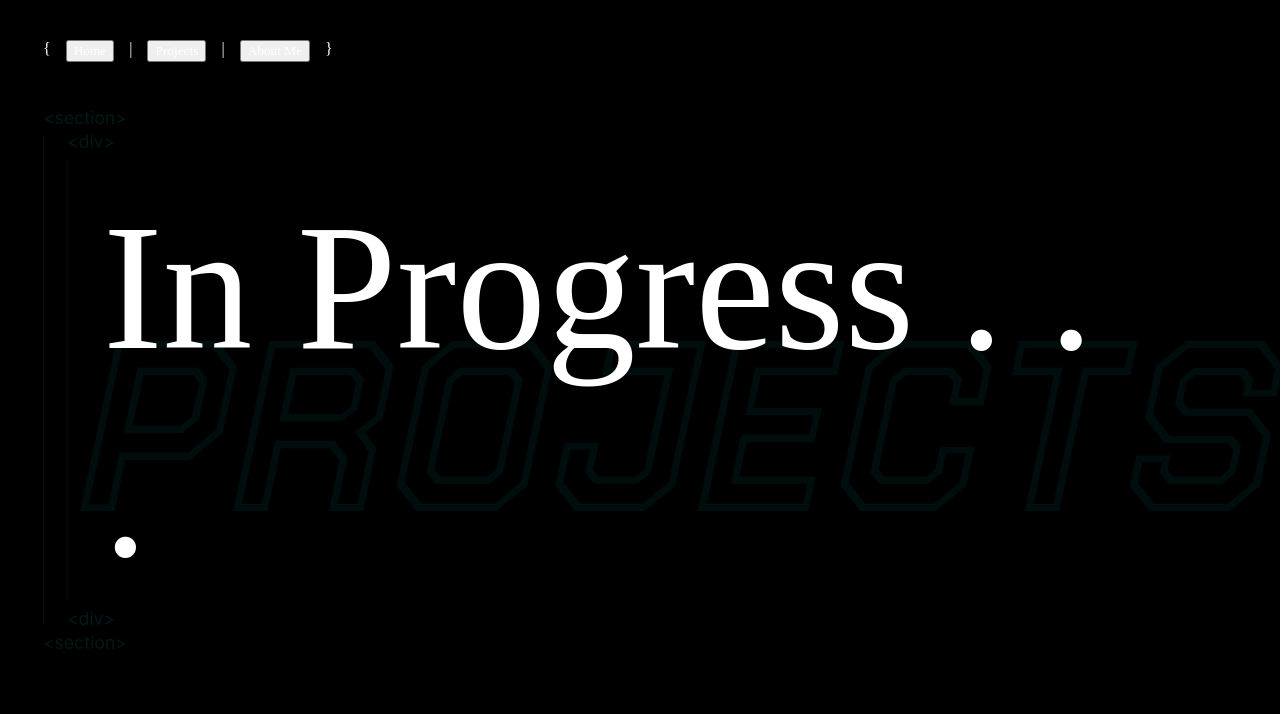
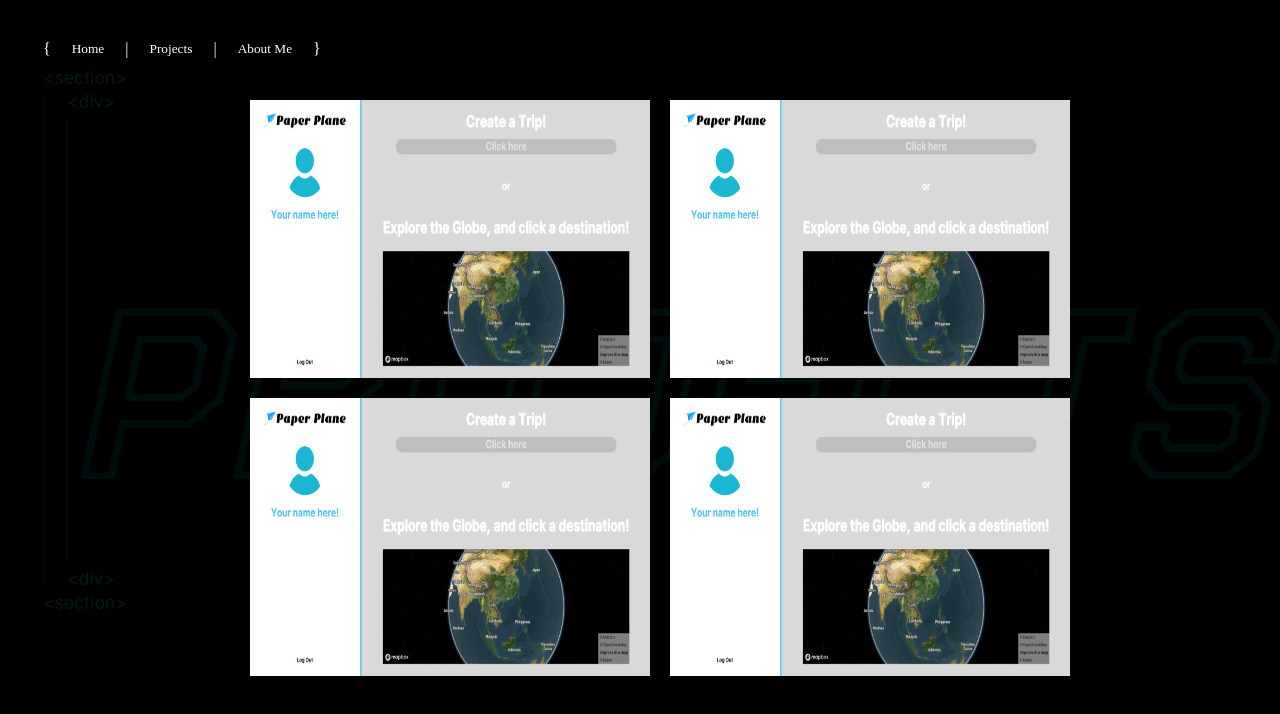
Before and after one commit to BlazinSamurai/portfolio, a React (Vite) app: page / in a window 1280 px wide. Both pictures are taken after a click on the button "Projects". Shown: the top 714 px of the page. Built offline with nearby package versions, Linux system fonts and the light colour scheme.

Commit message:
Basic animation for projects, finsihed.

```diff
--- a/src/components/App/App.jsx
+++ b/src/components/App/App.jsx
@@ -22,10 +22,7 @@ function App() {
 
   return (
     <div className="page">
-      <div className="page__content">
-        {/* <Home setActiveSection={setActiveSection} /> */}
-        {renderSection()}
-      </div>
+      <div className="page__content">{renderSection()}</div>
     </div>
   );
 }
--- a/src/components/BackgroundWithLayout/BackgroundWithLayout.css
+++ b/src/components/BackgroundWithLayout/BackgroundWithLayout.css
@@ -23,6 +23,8 @@ p {
   width: 100%;
   height: 100%;
   overflow: clip;
+  position: fixed;
+  top: 60px;
 }
 
 .bckgnd-layout__image {
@@ -35,11 +37,12 @@ p {
   opacity: 5%;
   width: 90%;
   position: absolute;
-  top: 35%;
+  top: 25%;
   left: 40px;
   font-size: 19vw;
 }
 
+/* Home Section Styles */
 .bckgnd-layout__main-content {
   width: 90%;
   position: absolute;
@@ -86,3 +89,64 @@ p {
   display: flex;
   opacity: 20%;
 }
+
+/* Project Section Styles */
+.bckgnd-layout__projects {
+  display: flex;
+  flex-direction: row;
+  flex-wrap: wrap;
+  justify-content: center;
+  width: 100%;
+  height: 80%;
+  padding: 0;
+  gap: 20px;
+  list-style: none;
+  position: absolute;
+  top: -100px;
+  left: 20px;
+}
+
+.bckgnd-layout__project {
+  color: #fff;
+  width: 400px;
+  height: 278px;
+  /* border: 1px solid #00ffff; */
+  overflow: hidden;
+  cursor: pointer;
+}
+
+.bckgnd-layout__project-img-cont {
+  width: 100%;
+  height: 100%;
+}
+
+.bckgnd-layout__project-img {
+  width: 100%;
+  height: 100%;
+  z-index: 2;
+  transition: transform 1s ease-in-out;
+}
+
+.bckgnd-layout__project-content {
+  color: #fff;
+  width: 100%;
+  display: flex;
+  flex-direction: column;
+  justify-content: center;
+  align-items: center;
+  padding: 10px;
+  box-sizing: border-box;
+  opacity: 0;
+  z-index: 1;
+  transition: transform 2s ease-in-out;
+  transition: opacity 1.5s ease-in-out;
+}
+
+.bckgnd-layout__project:hover .bckgnd-layout__project-img {
+  transform: scaleY(0.5) translate(0, -50%);
+}
+
+.bckgnd-layout__project:hover .bckgnd-layout__project-content {
+  transform: translate(0, -150%);
+  opacity: 1;
+}
--- a/src/components/NavBar/NavBar.css
+++ b/src/components/NavBar/NavBar.css
@@ -21,6 +21,20 @@
 .navBar__text {
   font-family: JetsBrainsMono, serif, math;
   color: #fff;
+  border: none;
+  background: none;
+}
+
+.navBar__text:hover {
+  cursor: pointer;
+}
+
+.navBar__text-ends:hover {
+  color: #00ffff;
+}
+
+.navBar__text-projects:hover {
+  color: #00bfff;
 }
 
 .navBar__spacer {
--- a/src/components/NavBar/NavBar.jsx
+++ b/src/components/NavBar/NavBar.jsx
@@ -1,37 +1,26 @@
 import "./NavBar.css";
 
-import Home from "../Home/Home";
-import Projects from "../Projects/Projects";
-import AboutMe from "../AboutMe/AboutMe";
-
 function NavBar({ setActiveSection }) {
-  const setHandleSection = (value) => {
-    return handleActiveSection(value);
-  };
-
   return (
     <div className="navBar">
       <div className="navBar__container">
         <p className="navBar__brackets">{"{"}</p>
-        {/* <p className="navBar__text"> Home </p> */}
         <button
-          className="navBar__text"
+          className="navBar__text navBar__text-ends"
           onClick={() => setActiveSection("home")}
         >
           Home
         </button>
         <p className="navBar__spacer"> | </p>
-        {/* <p className="navBar__text"> Projects </p> */}
         <button
-          className="navBar__text"
+          className="navBar__text navBar__text-projects"
           onClick={() => setActiveSection("projects")}
         >
           Projects
         </button>
         <p className="navBar__spacer"> | </p>
-        {/* <p className="navBar__text"> About Me </p> */}
         <button
-          className="navBar__text"
+          className="navBar__text navBar__text-ends"
           onClick={() => setActiveSection("aboutMe")}
         >
           About Me
--- a/src/components/Projects/Projects.jsx
+++ b/src/components/Projects/Projects.jsx
@@ -1,4 +1,6 @@
 import BackgroundWithLayout from "../BackgroundWithLayout/BackgroundWithLayout";
+
+import RandomImg from "../../images/home_page.png";
 
 function Projects({ setActiveSection }) {
   return (
@@ -6,7 +8,60 @@ function Projects({ setActiveSection }) {
       setActiveSection={setActiveSection}
       defaultBackgroundText="PROJECTS"
     >
-      <div className="bckgnd-layout__custom-damianLavin">In Progress . . .</div>
+      <ul className="bckgnd-layout__projects">
+        <li className="bckgnd-layout__project">
+          <div className="bckgnd-layout__project-img-cont">
+            <img
+              src={RandomImg}
+              alt="Image of 'Paper Plane' site"
+              className="bckgnd-layout__project-img"
+            />
+          </div>
+          <div className="bckgnd-layout__project-content">
+            <h3>Paper Plane:</h3>
+            <p>Some Description . . .</p>
+          </div>
+        </li>
+        <li className="bckgnd-layout__project">
+          <div className="bckgnd-layout__project-img-cont">
+            <img
+              src={RandomImg}
+              alt="Image of 'WTWR' site"
+              className="bckgnd-layout__project-img"
+            />
+          </div>
+          <div className="bckgnd-layout__project-content">
+            <h3>WTWR</h3>
+            <p>Some OTHER Other other description . . . .</p>
+          </div>
+        </li>
+        <li className="bckgnd-layout__project">
+          <div className="bckgnd-layout__project-img-cont">
+            <img
+              src={RandomImg}
+              alt="Image of 'Around the World' site."
+              className="bckgnd-layout__project-img"
+            />
+          </div>
+          <div className="bckgnd-layout__project-content">
+            <h3>Around the World</h3>
+            <p>Some more descriptions to add . . .</p>
+          </div>
+        </li>
+        <li className="bckgnd-layout__project">
+          <div className="bckgnd-layout__project-img-cont">
+            <img
+              src={RandomImg}
+              alt="Image of a Coffeeshop landing page."
+              className="bckgnd-layout__project-img"
+            />
+          </div>
+          <div className="bckgnd-layout__project-content">
+            <h3>CoffeShop</h3>
+            <p>More and more descriptions . . . </p>
+          </div>
+        </li>
+      </ul>
     </BackgroundWithLayout>
   );
 }
```
Also changed, not shown: src/images/home_page.png (added).
